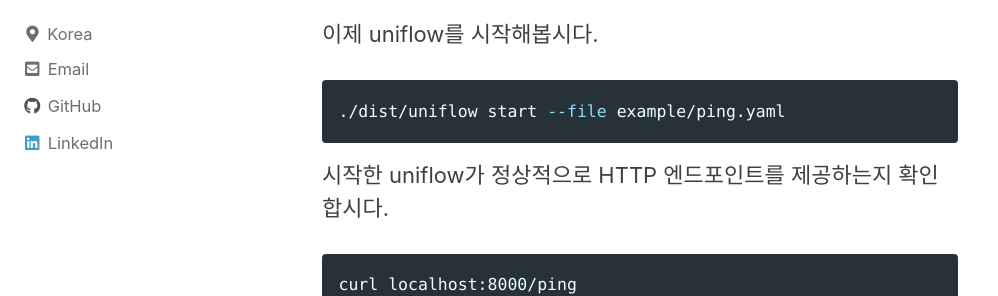
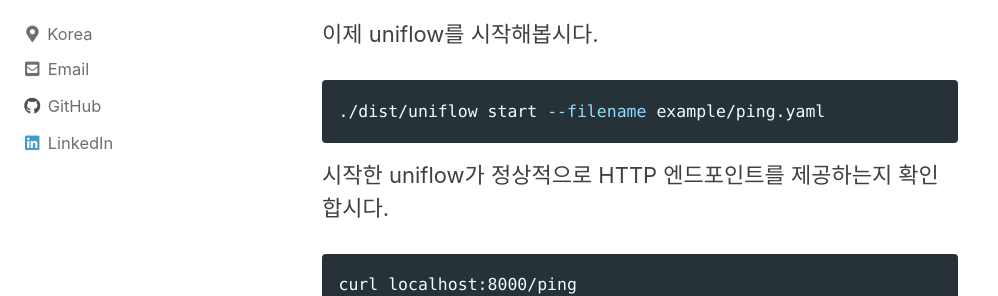
Before and after one commit to siyul-park/siyul-park.github.io, a Jekyll site: the page built from _posts/2023-11-20-hello-uniflow.md, in a window 1280 px wide and 900 px high, scrolled down 2766 px. Shown: the part 158-454 px from the top of the window, without its empty margins (0-998 px from the left). Built offline with Jekyll 4.4.1, drawn with Linux system fonts in a browser that asks for light colours; cached includes are drawn as plain includes; comment, search, counter and statistics services are not loaded.

Commit message:
docs: update uniflow flag name

````diff
--- a/_posts/2023-11-20-hello-uniflow.md
+++ b/_posts/2023-11-20-hello-uniflow.md
@@ -72,7 +72,7 @@ uniflow
 이제 uniflow를 시작해봅시다.
 
 ```bash
-./dist/uniflow start --file example/ping.yaml
+./dist/uniflow start --filename example/ping.yaml
 ```
 
 시작한 uniflow가 정상적으로 HTTP 엔드포인트를 제공하는지 확인합시다.
@@ -185,7 +185,7 @@ pong#
 `boot`를 실행하고 설치된 노드를 조회해보겠습니다.
 
 ```bash
-./dist/uniflow start --file example/boot.yaml --namespace system
+./dist/uniflow start --filename example/boot.yaml --namespace system
 ```
 
 ```bash
````
